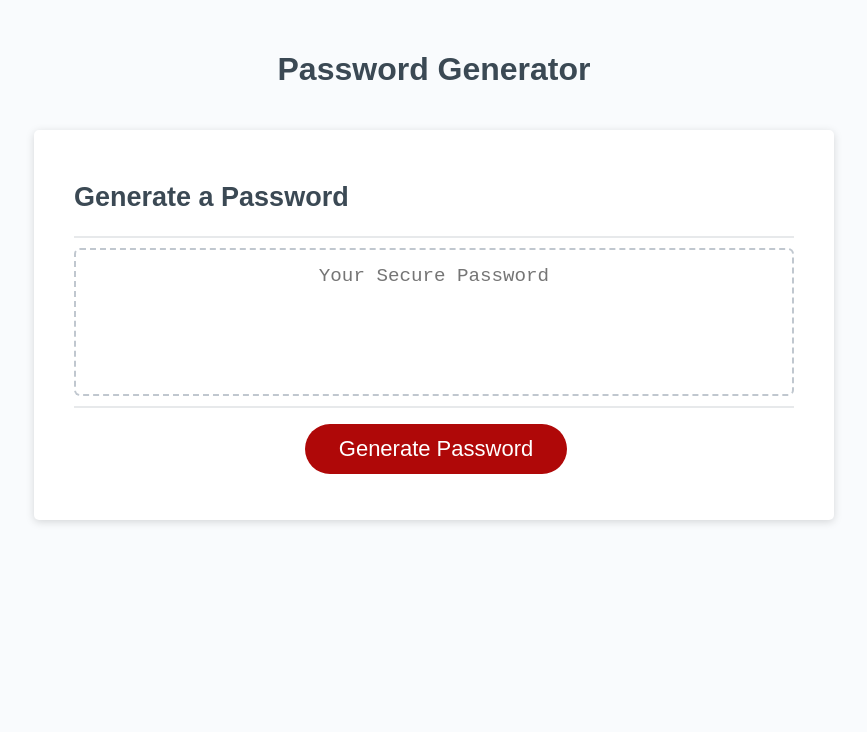
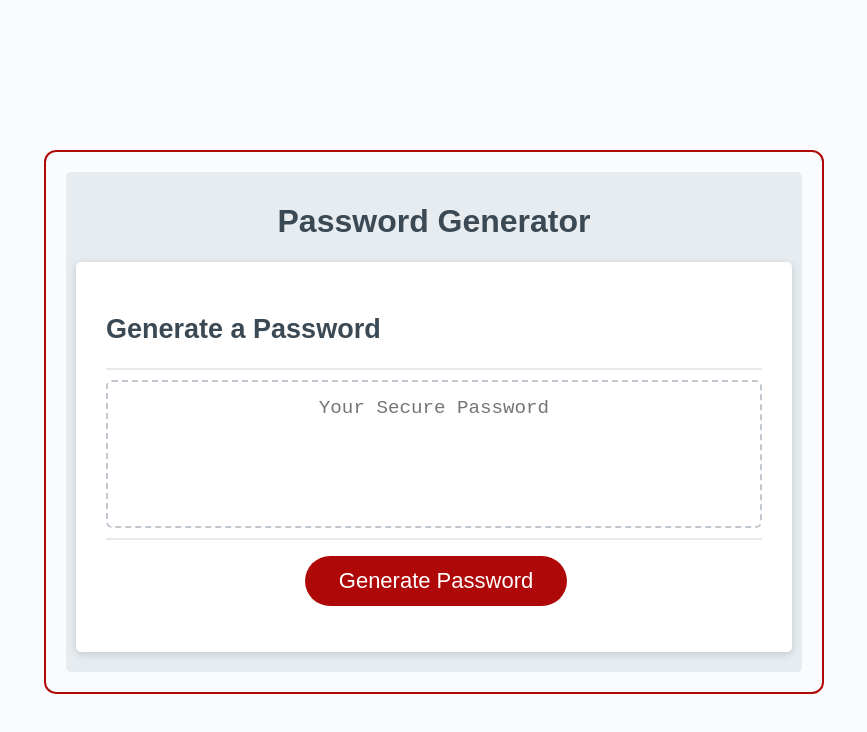
Before and after one commit to WardVanlaar/RandomPassword, a plain HTML site: page index.html in a window 1280 px wide. Shown: the whole page, without its empty margins (206-1073 px from the left). Drawn offline with Linux system fonts and the light colour scheme; files that its build step writes are made by us from their sources; files whose address does not match are found by name.

Commit message:
fixed styling large screens

```diff
--- a/assets/css/style.css
+++ b/assets/css/style.css
@@ -5,8 +5,7 @@
 }
 
 html,
-body,
-.wrapper {
+body {
   height: 100%;
   margin: 0;
   padding: 0;
@@ -17,16 +16,25 @@ body {
   background-color: #f9fbfd;
 }
 
+.background {
+  background-color: rgb(57, 97, 122, 10%);
+  border-radius: 5px;
+  padding: 10px;
+}
+
 .wrapper {
-  padding-top: 30px;
+  border: 2px solid hsl(360, 91%, 36%);
+  border-radius: 12px;
+  padding-top: 20px;
   padding-left: 20px;
   padding-right: 20px;
+  padding-bottom: 20px;
+  margin: 150px 250px;
 }
 
 header {
   text-align: center;
-  padding: 20px;
-  padding-top: 0px;
+  padding: 0;
   color: hsl(206, 17%, 28%);
 }
 
@@ -39,7 +47,8 @@ header {
   font-size: 18px;
   margin: 0 auto;
   max-width: 800px;
-  padding: 30px 40px;
+  padding: 30px;
+  margin-bottom: 10px;
 }
 
 .card-header::after {
--- a/index.html
+++ b/index.html
@@ -5,10 +5,11 @@
     <meta name="viewport" content="width=device-width, initial-scale=1.0" />
     <meta http-equiv="X-UA-Compatible" content="ie=edge" />
     <title>Password Generator</title>
-    <link rel="stylesheet" href="style.css" />
+    <link rel="stylesheet" href="./assets/css/style.css" />
   </head>
   <body>
     <div class="wrapper">
+      <div class="background">
         <header>
           <h1>Password Generator</h1>
         </header>
@@ -29,6 +30,7 @@
           </div>
         </div>
       </div>
+    </div>
     <script src="script.js"></script>
   </body>
 </html>
```
Lines whose indentation alone changed are shown as unchanged.
